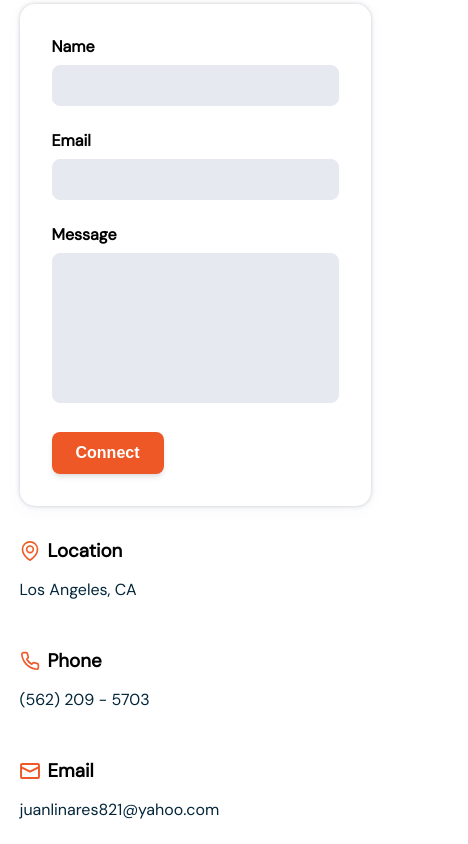
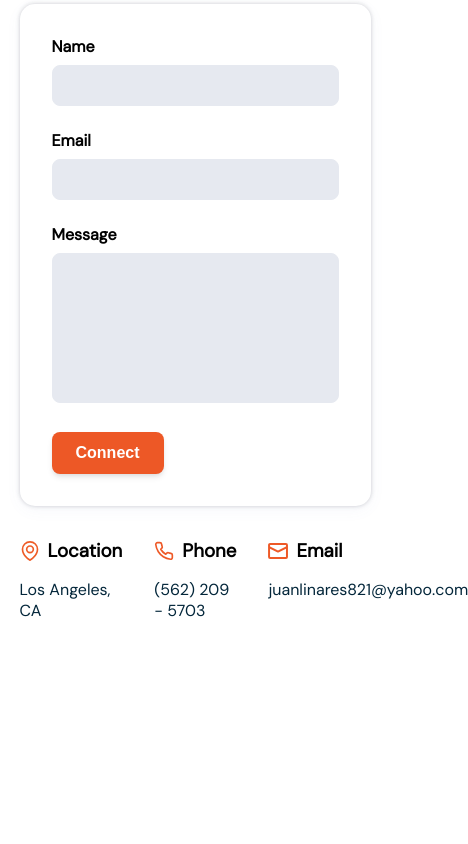
Before and after one commit to jlinares12/Portfolio-Website, a website: page public/index.html in a window 390 px wide. Shown: the part 2971-3815 px from the top of the page, 468 px wide, since content can reach past the window. After the commit the page ends 3616 px from the top, so only its background shows below. Drawn offline with Linux system fonts and the light colour scheme.

Commit message:
Fixed contact info to show as a row in smaller screens

```diff
--- a/public/css/index.css
+++ b/public/css/index.css
@@ -825,6 +825,11 @@ input[type="submit"]:hover {
     .contact-form {
         width: auto;
     }
+
+    .connect-info {
+        flex-direction: row;
+        justify-content: space-between;
+    }
 }
 
 @media (max-width: 925px) {
```
